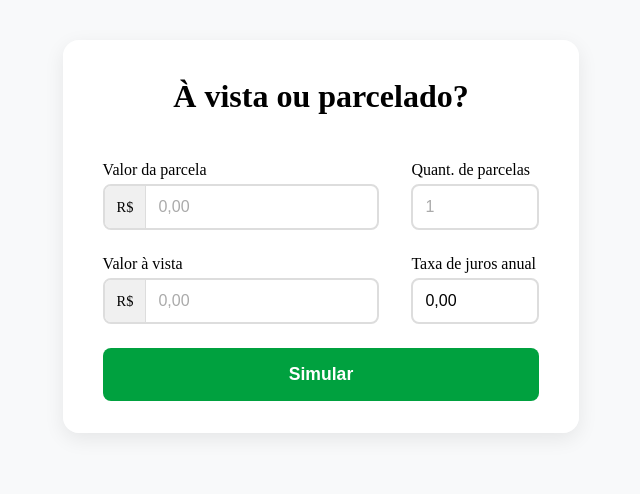
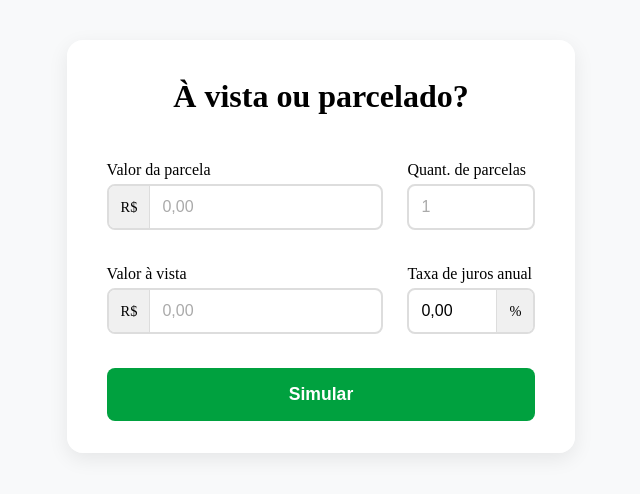
Before and after one commit to victorozoterio/cash-or-installments-calculator, a React (Vite) app: page / in a window 1280 px wide. Shown: the top 494 px of the page, without its empty margins (319-959 px from the left). Built offline with nearby package versions, Linux system fonts and the light colour scheme; no server answers.

Commit message:
feat: estiliza erros de validação do zod

```diff
--- a/package.json
+++ b/package.json
@@ -14,6 +14,7 @@
   "dependencies": {
     "@hookform/resolvers": "^5.2.1",
     "axios": "^1.11.0",
+    "lucide-react": "^0.536.0",
     "react": "^19.1.0",
     "react-dom": "^19.1.0",
     "react-hook-form": "^7.61.1",
--- a/src/components/simulator-form/simulator-form.module.css
+++ b/src/components/simulator-form/simulator-form.module.css
@@ -35,30 +35,35 @@ body {
 .container {
   display: flex;
   flex-direction: column;
-  gap: 1.5rem;
+  gap: 1rem;
   width: 100%;
 }
 
 .row {
   display: grid;
   grid-template-columns: 1fr 8rem;
-  gap: 2rem;
+  gap: 1.5rem;
 }
 
 .input-wrapper {
   display: flex;
   flex-direction: column;
   gap: 0.25rem;
+  position: relative;
+  padding-bottom: 1rem;
 }
 
 .input-box {
   display: flex;
   align-items: center;
+  justify-content: space-between;
   border: 2px solid var(--border-color);
   border-radius: 0.5rem;
   overflow: hidden;
   background: var(--bg-simulator-color);
   transition: border-color 0.2s;
+  position: relative;
+  margin-bottom: 0.125rem;
 }
 
 .input-box:hover {
@@ -67,6 +72,16 @@ body {
 
 .input-box:focus-within {
   border-color: var(--border-color-focus);
+}
+
+.input-box.error {
+  border-color: var(--error-color);
+}
+
+.input-box input[type="number"]::-webkit-inner-spin-button,
+.input-box input[type="number"]::-webkit-outer-spin-button {
+  -webkit-appearance: none;
+  margin: 0;
 }
 
 .prefix,
@@ -87,6 +102,10 @@ body {
 
 .suffix {
   border-left: 1px solid var(--border-color);
+  position: absolute;
+  right: 0;
+  top: 0;
+  bottom: 0;
 }
 
 .input-box input {
@@ -100,6 +119,21 @@ body {
 
 .input-box input::placeholder {
   color: var(--placeholder-color);
+}
+
+.error-container {
+  display: flex;
+  align-items: center;
+  gap: 0.3rem;
+  font-size: 0.85rem;
+  color: var(--error-color);
+  position: absolute;
+  bottom: 0;
+  left: 0;
+}
+
+.error-icon {
+  color: var(--error-color);
 }
 
 button {
--- a/src/components/simulator-form/simulator-form.tsx
+++ b/src/components/simulator-form/simulator-form.tsx
@@ -7,6 +7,7 @@ import { getAnnualSelicRatePercent, getSimulatorResult } from '../../services';
 import * as T from '../../services/simulator/types';
 import { mask } from '../../utils';
 import { formatPercentageForDisplay, handleMaskedInput, MaskType } from './utils';
+import { AlertCircle } from 'lucide-react';
 
 export default function SimulatorForm() {
   const {
@@ -17,10 +18,10 @@ export default function SimulatorForm() {
   } = useForm<SimulatorFormData>({
     resolver: zodResolver(simulatorSchema),
     defaultValues: {
-      cashValue: undefined,
-      installmentValue: undefined,
-      numberOfInstallments: 1,
-      annualSelicRatePercent: undefined,
+      cashValue: 0,
+      installmentValue: 0,
+      numberOfInstallments: 0,
+      annualSelicRatePercent: 0,
     },
   });
 
@@ -60,7 +61,7 @@ export default function SimulatorForm() {
             <div className={styles.row}>
               <div className={styles['input-wrapper']}>
                 <label htmlFor='installment-value'>Valor da parcela</label>
-                <div className={styles['input-box']}>
+                <div className={`${styles['input-box']} ${errors.installmentValue ? styles.error : ''}`}>
                   <div className={styles.prefix}>R$</div>
                   <input
                     type='text'
@@ -70,15 +71,19 @@ export default function SimulatorForm() {
                       handleMaskedInput<SimulatorFormData>(e, setValue, 'installmentValue', MaskType.MONEY)
                     }
                     placeholder='0,00'
-                    required
                   />
                 </div>
-                {errors.installmentValue && <span className={styles.error}>{errors.installmentValue.message}</span>}
+                {errors.installmentValue && (
+                  <div className={styles['error-container']}>
+                    <AlertCircle size={16} className={styles['error-icon']} />
+                    <span>{errors.installmentValue.message}</span>
+                  </div>
+                )}
               </div>
 
               <div className={styles['input-wrapper']}>
                 <label htmlFor='number-of-installments'>Quant. de parcelas</label>
-                <div className={styles['input-box']}>
+                <div className={`${styles['input-box']} ${errors.numberOfInstallments ? styles.error : ''}`}>
                   <input
                     type='text'
                     id='number-of-installments'
@@ -87,11 +92,13 @@ export default function SimulatorForm() {
                     }
                     onWheel={disableScroll}
                     placeholder='1'
-                    required
                   />
                 </div>
                 {errors.numberOfInstallments && (
-                  <span className={styles.error}>{errors.numberOfInstallments.message}</span>
+                  <div className={styles['error-container']}>
+                    <AlertCircle size={16} className={styles['error-icon']} />
+                    <span>{errors.numberOfInstallments.message}</span>
+                  </div>
                 )}
               </div>
             </div>
@@ -99,7 +106,7 @@ export default function SimulatorForm() {
             <div className={styles.row}>
               <div className={styles['input-wrapper']}>
                 <label htmlFor='cash-value'>Valor à vista</label>
-                <div className={styles['input-box']}>
+                <div className={`${styles['input-box']} ${errors.cashValue ? styles.error : ''}`}>
                   <div className={styles.prefix}>R$</div>
                   <input
                     type='text'
@@ -107,29 +114,36 @@ export default function SimulatorForm() {
                     defaultValue={watchCashValue ? mask.money(watchCashValue) : ''}
                     onChange={(e) => handleMaskedInput<SimulatorFormData>(e, setValue, 'cashValue', MaskType.MONEY)}
                     placeholder='0,00'
-                    required
                   />
                 </div>
-                {errors.cashValue && <span className={styles.error}>{errors.cashValue.message}</span>}
+                {errors.cashValue && (
+                  <div className={styles['error-container']}>
+                    <AlertCircle size={16} className={styles['error-icon']} />
+                    <span>{errors.cashValue.message}</span>
+                  </div>
+                )}
               </div>
 
               <div className={styles['input-wrapper']}>
                 <label htmlFor='annual-selic-rate'>Taxa de juros anual</label>
-                <div className={styles['input-box']}>
+                <div className={`${styles['input-box']} ${errors.annualSelicRatePercent ? styles.error : ''}`}>
                   <input
                     type='text'
                     id='annual-selic-rate'
-                    defaultValue={formatPercentageForDisplay(watchSelic)}
+                    value={formatPercentageForDisplay(watchSelic)}
                     onChange={(e) =>
                       handleMaskedInput<SimulatorFormData>(e, setValue, 'annualSelicRatePercent', MaskType.PERCENTAGE)
                     }
                     placeholder='0,00'
-                    required
                   />
+
                   <div className={styles.suffix}>%</div>
                 </div>
                 {errors.annualSelicRatePercent && (
-                  <span className={styles.error}>{errors.annualSelicRatePercent.message}</span>
+                  <div className={styles['error-container']}>
+                    <AlertCircle size={16} className={styles['error-icon']} />
+                    <span>{errors.annualSelicRatePercent.message}</span>
+                  </div>
                 )}
               </div>
             </div>
--- a/src/global.css
+++ b/src/global.css
@@ -24,7 +24,9 @@
   --btn-color: #00a13f;
   --btn-color-hover: #008b36;
 
-  --placeholder-color: #aaa;
+  --placeholder-color: #aaaaaa;
+
+  --error-color: #ff6b6b;
 }
 
 body {
```
Also changed, not shown: 1 other file (tests, documents, lock files or other folders).
